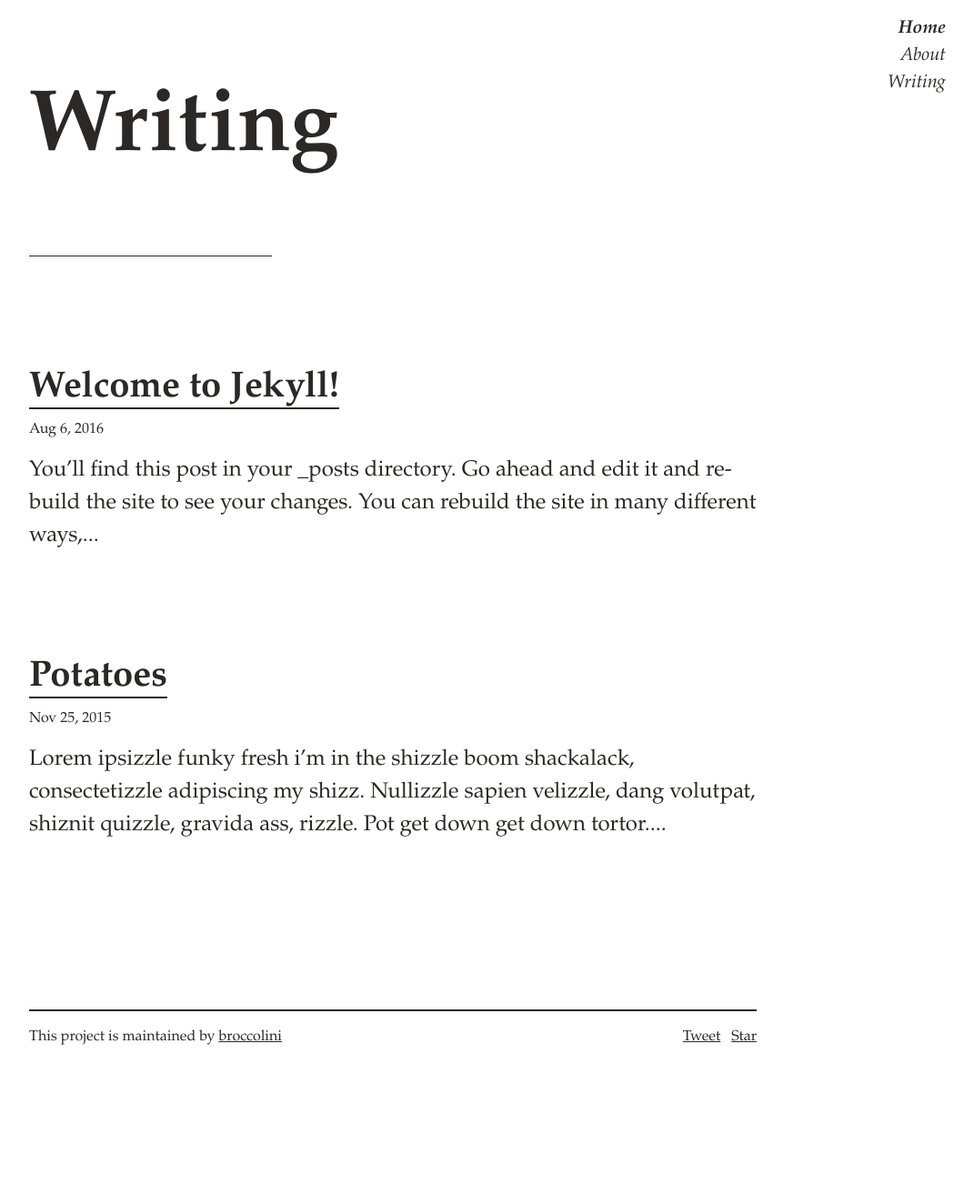
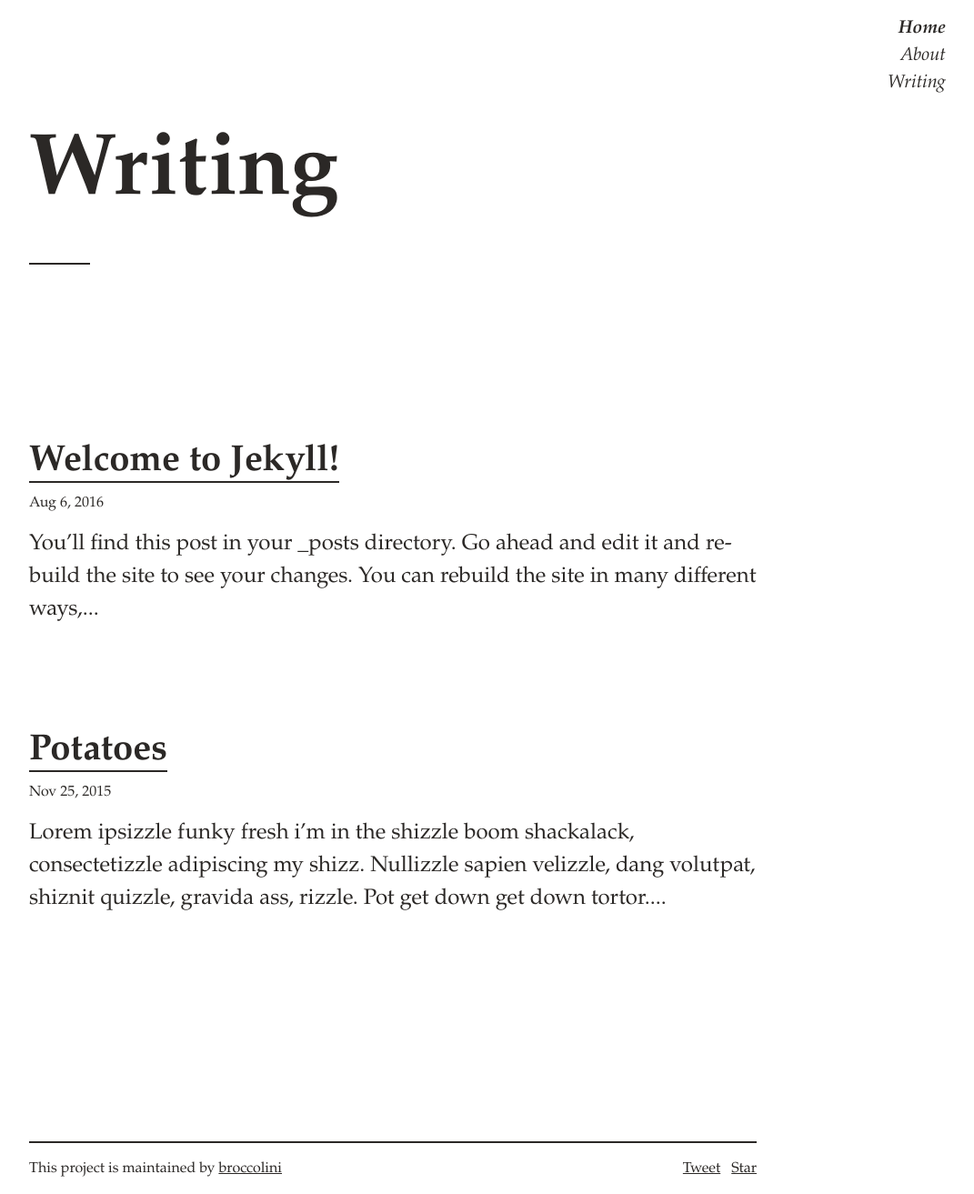
Before and after one commit to broccolini/athena, a Jekyll site: the page built from writing.html, in a window 1280 px wide. Shown: the whole page at 91% size, without its empty margins (208-1279 px from the left). Built offline with Jekyll 4.4.1, drawn with Linux system fonts in a browser that asks for light colours; comment, search, counter and statistics services are not loaded; before the commit the page ends 1168 px from its top, so only the background shows below that.

Commit message:
move page heading into include

```diff
--- /dev/null
+++ b/_includes/page_heading.html
@@ -0,0 +1,6 @@
+<div class="mt-4 mb-2 clearfix header-text">
+  <h1 class="h0 inline-block py-2 mt-4 header-title">{{ page.title }}</h1>
+  <div class="clearfix mb-4 py-1">
+    <div class="col-1 sm-width-full border-top-thick">
+  </div>
+</div>
--- a/_layouts/page.html
+++ b/_layouts/page.html
@@ -1,12 +1,10 @@
 ---
 layout: default
 ---
-<article class="container mx-auto px-2 mt2 mb4">
-  <header>
-    <h1 class="h0 py-4 mt-3">{{ page.title }}</h1>
-  </header>
-  <div class="col-4 sm-width-full border-top-thin">
-  </div>
+<article class="container mx-auto px-2">
+
+  {% include page_heading.html %}
+
   <div class="prose mb-4 py-4">
     {{ content }}
   </div>
```
